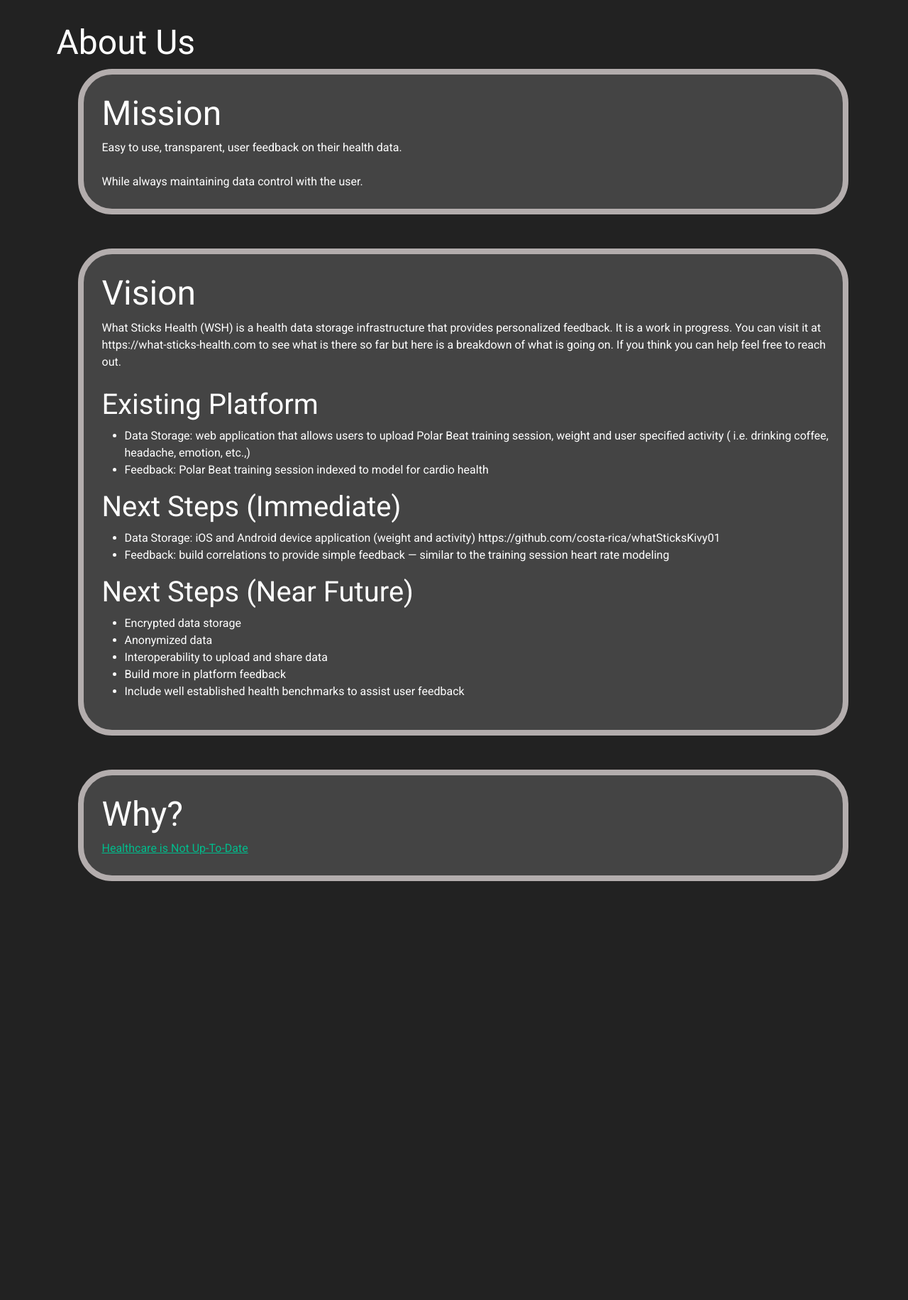
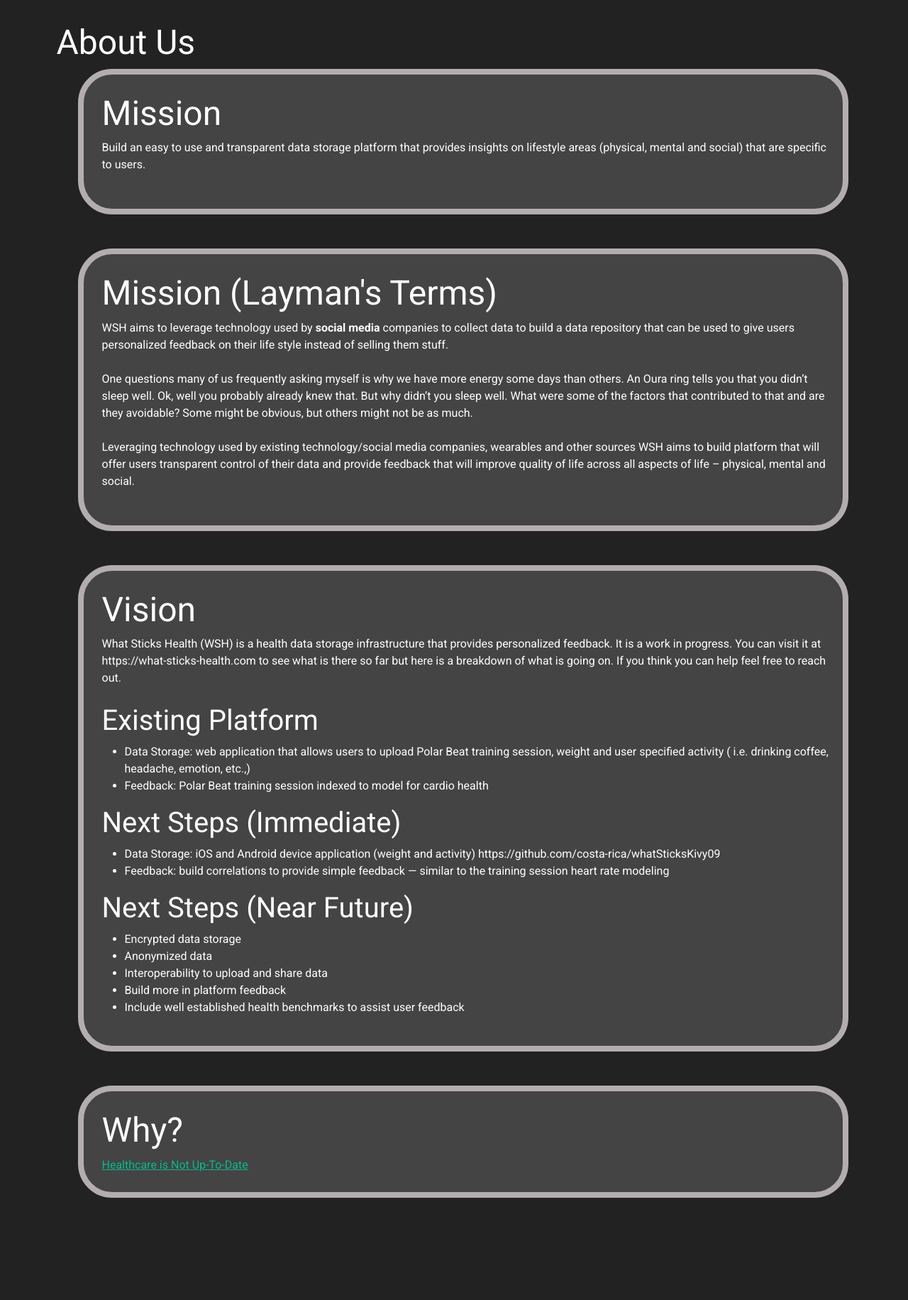
Before and after one commit to costa-rica/whatSticksWebApp03, a Flask app: page /about in a window 1280 px wide. Shown: the part 169-2000 px from the top of the page at 71% size. Run offline with Flask 2, Linux system fonts and the light colour scheme; the visitor is signed in with stand-in values (Sample User, id 1); data comes from the database, SQL or seed files in the repository; parts of the project's set-up code (start-up, migrations or seed data) failed here and were passed over; some libraries are stand-ins or nearby versions.

Commit message:
save to update website - moved about us to be in front of login wall

```diff
--- a/whatSticksWebApp/main/routes.py
+++ b/whatSticksWebApp/main/routes.py
@@ -65,7 +65,7 @@ main = Blueprint('main', __name__)
 
 
 @main.route("/about", methods=["GET","POST"])
-@nav_add_data
+# @nav_add_data
 def about(**kwargs):#<-- must have **kwargs with @nav_add_data
     logger_main.info(f'***In about page***')
     default_date=kwargs.get('default_date')
@@ -73,14 +73,14 @@ def about(**kwargs):#<-- must have **kwargs with @nav_add_data
     return render_template('about.html',**kwargs)
 
 @main.route("/privacy", methods=["GET","POST"])
-@nav_add_data
+# @nav_add_data
 def privacy(**kwargs):#<-- must have **kwargs with @nav_add_data
     default_date=kwargs.get('default_date')
     default_time=kwargs.get('default_time')
     return render_template('privacyStatement.html',**kwargs)
 
 @main.route("/contactus", methods=["GET","POST"])
-@nav_add_data
+# @nav_add_data
 def contactus(**kwargs):#<-- must have **kwargs with @nav_add_data
     default_date=kwargs.get('default_date')
     default_time=kwargs.get('default_time')
--- a/whatSticksWebApp/templates/about.html
+++ b/whatSticksWebApp/templates/about.html
@@ -9,12 +9,26 @@
         <div class="mission_div">
             <div class="sectionWriting">
                 <h1>Mission</h1>
-                Easy to use, transparent, user feedback on their health data.<br/><br/>
+                Build an easy to use and transparent data storage platform that provides insights on lifestyle areas (physical, mental and social) that are specific to users.<br/><br/>
 
-                While always maintaining data control with the user.
             </div>
         </div>
 <br/><br/>
+
+
+<div class="mission_div">
+    <div class="sectionWriting">
+        <h1>Mission (Layman's Terms)</h1>
+        WSH aims to leverage technology used by <b>social media</b> companies to collect data to build a data repository that can be used to give users personalized feedback on their life style instead of selling them stuff.<br/><br/>
+
+        One questions many of us frequently asking myself is why we have more energy some days than others. An Oura ring tells you that you didn’t sleep well. Ok, well you probably already knew that. But why didn’t you sleep well. What were some of the factors that contributed to that and are they avoidable?  Some might be obvious, but others might not be as much.<br/><br/>
+
+        Leveraging technology used by existing technology/social media companies, wearables and other sources WSH aims to build platform that will offer users transparent control of their data and provide feedback that will improve quality of life across all aspects of life – physical, mental and social.<br/><br/>
+    </div>
+</div>
+<br/><br/>
+
+
         <div class="mission_div">
             <div class="sectionWriting">
                 <h1>Vision</h1>
@@ -32,7 +46,7 @@
                 </ul>
                 <h2>Next Steps (Immediate)</h2>
                 <ul>
-                    <li>Data Storage: iOS and Android device application (weight and activity) https://github.com/costa-rica/whatSticksKivy01</li>
+                    <li>Data Storage: iOS and Android device application (weight and activity) https://github.com/costa-rica/whatSticksKivy09</li>
                     <li>Feedback: build correlations to provide simple feedback — similar to the training session heart rate modeling</li>
                 </ul>
                 <h2>Next Steps (Near Future)</h2>
--- a/whatSticksWebApp/templates/layout.html
+++ b/whatSticksWebApp/templates/layout.html
@@ -111,10 +111,21 @@
                     </li>
 
 
+                    <li class="nav-item li_primary"><a class="nav-link" href="{{ url_for('users.logout') }}">Logout</a></li>
+                    {% else %}
+
+                    <li class="nav-item dropdown li_primary">
+                        <a href="#" class="nav-link dropdown-toggle" id="navbarDropdown2"role="button"
+                            data-bs-toggle="dropdown"aria-expanded="false">About</a>
+
+                            <div class="dropdown-menu wsh_items_alignment" aria-labelledby="navbarDropdown2">
+                                <a class="dropdown-item" href="{{ url_for('main.about') }}">About</a>
+                                <a class="dropdown-item" href="{{ url_for('main.privacy') }}">Privacy</a>
+                                <a class="dropdown-item" href="{{ url_for('main.contactus') }}">Contact Us</a>
+                            </div>
+                    </li>
 
 
-                    <li class="nav-item li_primary"><a class="nav-link" href="{{ url_for('users.logout') }}">Logout</a></li>
-                    {% else %}
                     <li class="nav-item li_primary"><a class="nav-link" href="{{ url_for('users.login') }}">Login</a></li>
                     {% endif %}
                 </ul>
```
Also changed, not shown: whatSticksWebApp/templates/layoutHome.html (+10 -0 lines).
